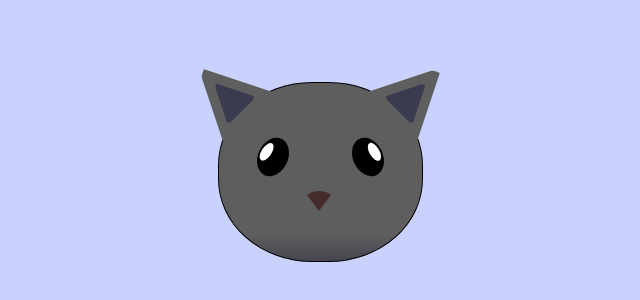
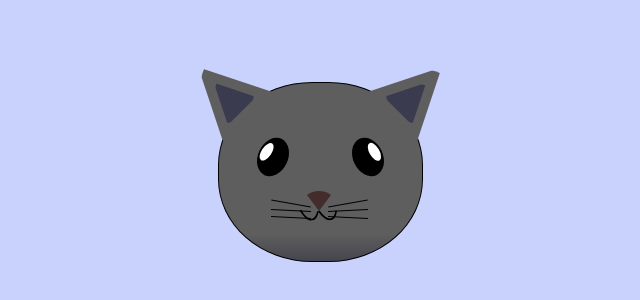
Before and after one commit to angusgee/cat-painting, a website: page index.html in a window 1280 px wide. Shown: the part 228-528 px from the top of the page, without its empty margins (320-960 px from the left). Drawn offline with Linux system fonts and the light colour scheme.

Commit message:
Add mouth and whiskers

```diff
--- a/index.html
+++ b/index.html
@@ -26,6 +26,22 @@
           </div>
         </div>
         <div class="cat-nose"></div>
+        <div class="cat-mouth">
+          <div class="cat-mouth-line-left"></div>
+          <div class="cat-mouth-line-right"></div>
+        </div>
+        <div class="cat-whiskers">
+          <div class="cat-whiskers-left">
+            <div class="cat-whisker-left-top"></div>
+            <div class="cat-whisker-left-middle"></div>
+            <div class="cat-whisker-left-bottom"></div>
+          </div>
+          <div class="cat-whiskers-right">
+            <div class="cat-whisker-right-top"></div>
+            <div class="cat-whisker-right-middle"></div>
+            <div class="cat-whisker-right-bottom"></div>
+          </div>
+        </div>
       </div>
     </main>
   </body>
--- a/input.css
+++ b/input.css
@@ -134,3 +134,79 @@ main {
   border-radius: 50%;
   transform: rotate(180deg);
 }
+
+.cat-mouth div {
+  width: 30px;
+  height: 50px;
+  border: 2px solid #000;
+  border-color: black transparent transparent transparent;
+  border-radius: 190%/190px 150px 0 0;
+}
+
+.cat-mouth-line-left {
+  position: absolute;
+  top: 88px;
+  left: 74px;
+  transform: rotate(170deg);
+}
+
+.cat-mouth-line-right {
+  position: absolute;
+  top: 88px;
+  left: 91px;
+  transform: rotate(165deg);
+}
+
+.cat-whiskers-left div {
+  width: 40px;
+  height: 1px;
+  background-color: #000;
+}
+
+.cat-whiskers-right div {
+  width: 40px;
+  height: 1px;
+  background-color: #000;
+}
+
+.cat-whisker-left-top {
+  position: absolute;
+  top: 120px;
+  left: 52px;
+  transform: rotate(10deg);
+}
+
+.cat-whisker-left-middle {
+  position: absolute;
+  top: 127px;
+  left: 52px;
+  transform: rotate(3deg);
+}
+
+.cat-whisker-left-bottom {
+  position: absolute;
+  top: 134px;
+  left: 52px;
+  transform: rotate(3deg);
+}
+
+.cat-whisker-right-top {
+  position: absolute;
+  top: 120px;
+  left: 109px;
+  transform: rotate(-10deg);
+}
+
+.cat-whisker-right-middle {
+  position: absolute;
+  top: 127px;
+  left: 109px;
+  transform: rotate(-3deg);
+}
+
+.cat-whisker-right-bottom {
+  position: absolute;
+  top: 134px;
+  left: 109px;
+  transform: rotate(3deg);
+}
```
Also changed, not shown: css/styles.css. Lines whose indentation alone changed are shown as unchanged.
